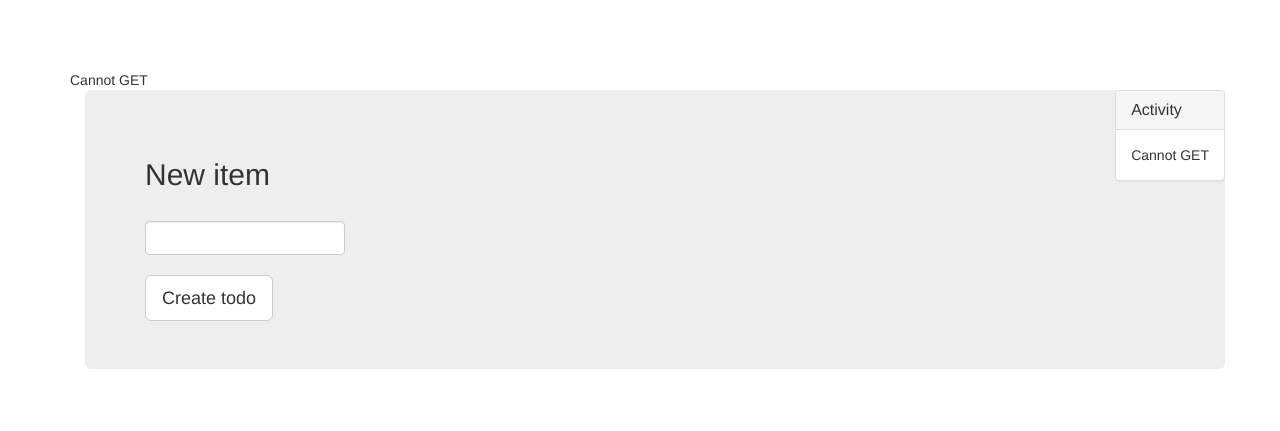
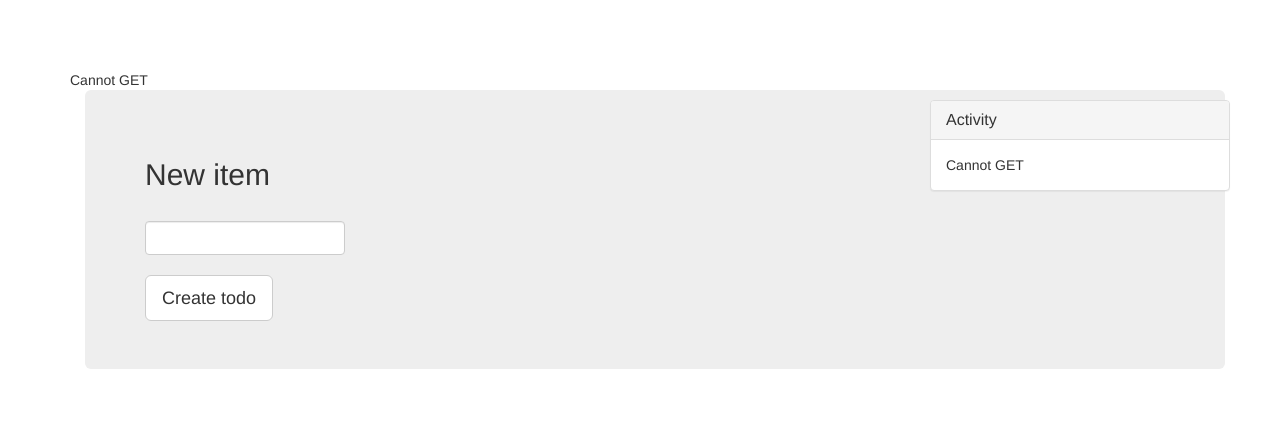
Before and after one commit to gustafnk/simple-web-architecture-example, a Node project: template todos/views/new.ejs in a window 1280 px wide. Shown: the top 431 px of the page. Run offline with Node 20 templates, Linux system fonts and the light colour scheme; the template is opened without the code that fills it, so the values that code supplies are empty.

Commit message:
Position absolute on activity list

```diff
--- a/todos/public/stylesheets/style.css
+++ b/todos/public/stylesheets/style.css
@@ -8,6 +8,13 @@ body {
   list-style-type: none;
 }
 
+.activity-list {
+  position: absolute;
+  top: 100px;
+  right: 50px;
+  width: 300px;
+}
+
 .new-item input {
   margin-top: 30px;
   width: 200px;
--- a/todos/views/_top.ejs
+++ b/todos/views/_top.ejs
@@ -9,7 +9,7 @@
     <html-include src="http://localhost:5000">Link to navigation</html-include>
     <div class="container">
       <div id="popup-container"></div>
-      <div class="panel panel-default pull-right">
+      <div class="activity-list panel panel-default">
         <div class="panel-heading">
           <h3 class="panel-title">Activity</h3>
         </div>
```
